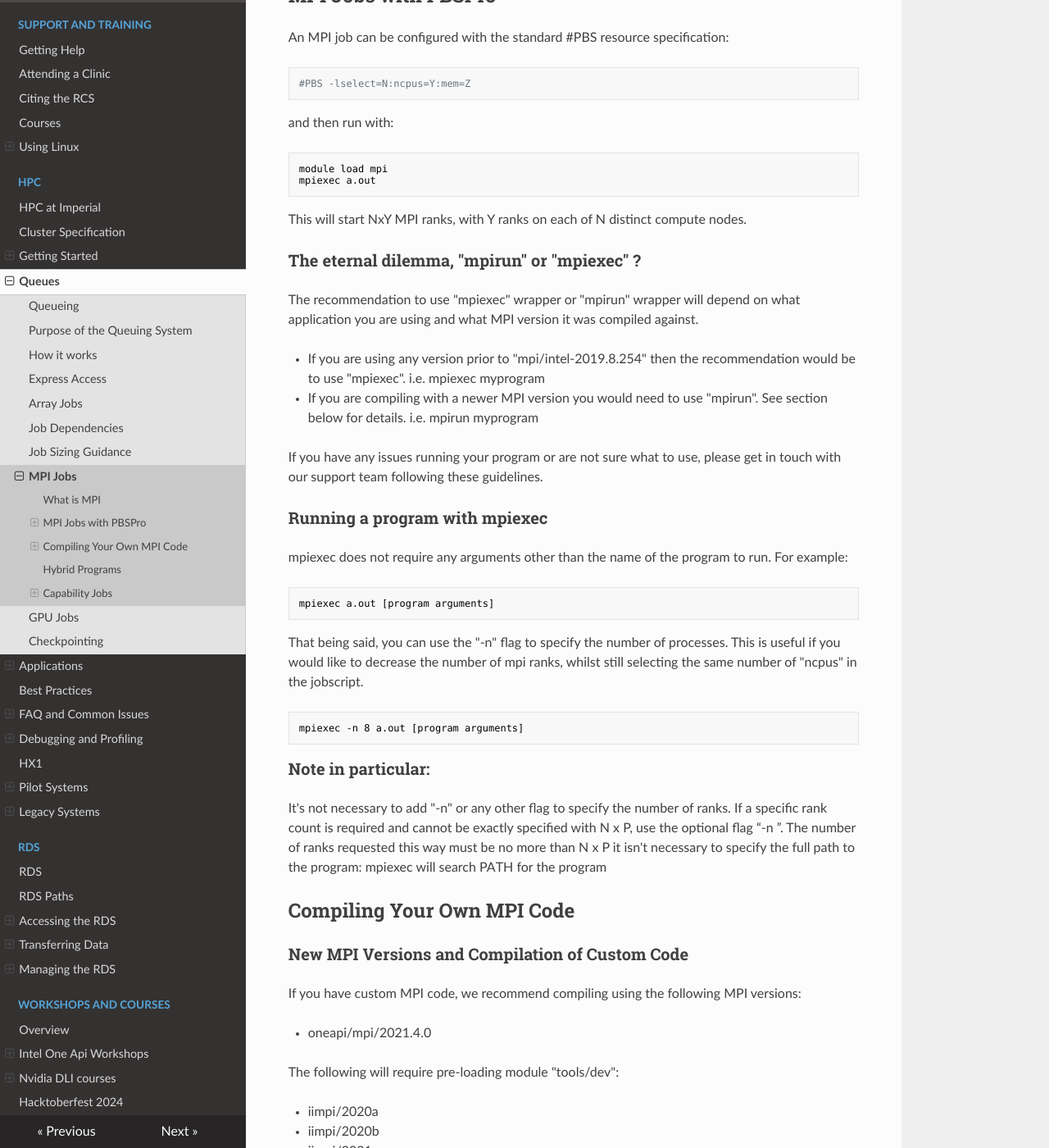
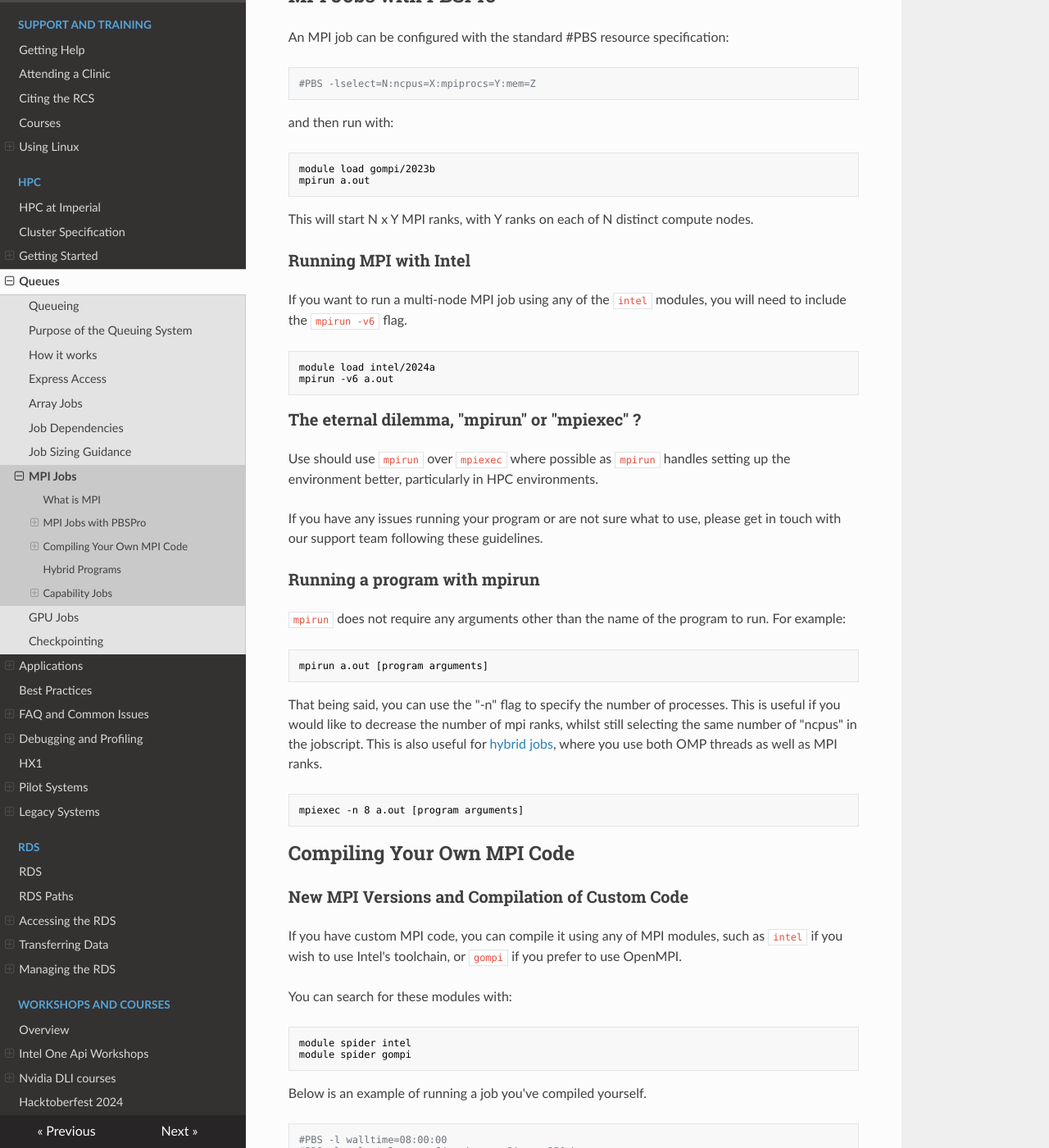
Before and after one commit to ImperialCollegeLondon/icl-rcs-user-guide, an MkDocs documentation site: the page built from docs/hpc/queues/mpi-jobs.md, in a window 1280 px wide and 1400 px high, scrolled down 531 px. Shown: the whole window at 82% size. Built offline with MkDocs 1.6.1, drawn with Linux system fonts in a browser that asks for light colours; nearby versions of some CDN libraries; some of the changed text lies outside the part shown.

Commit message:
rewritten mpi jobs page for phase 2

````diff
--- a/docs/hpc/queues/mpi-jobs.md
+++ b/docs/hpc/queues/mpi-jobs.md
@@ -2,7 +2,7 @@
 
 !!! info
 
-    This page has not yet been rewritten for CX3 Phase 2.
+    This page **has** been rewritten for CX3 Phase 2.
 
 ## What is MPI
 MPI or Message Passing Interface is a standardised message passing protocol for parallel computing. It enables multiple processes or tasks to communicate between each other, often between multiple compute nodes. Most of the applications we (Imperial RCS) see running on more than one compute node, utilise MPI to do so.
@@ -13,81 +13,69 @@ MPI is often combined with other parallel technologies such as OpenMP (or other
 An MPI job can be configured with the standard #PBS resource specification:
 
 ```bash
-#PBS -lselect=N:ncpus=Y:mem=Z
+#PBS -lselect=N:ncpus=X:mpiprocs=Y:mem=Z
 ```
 
 and then run with:
 
 ```bash
-module load mpi
-mpiexec a.out
+module load gompi/2023b
+mpirun a.out
 ```
 
-This will start NxY MPI ranks, with Y ranks on each of N distinct compute nodes.
+This will start N x Y MPI ranks, with Y ranks on each of N distinct compute nodes.
+
+### Running MPI with Intel
+If you want to run a multi-node MPI job using any of the `intel` modules, you will need to include the `mpirun -v6` flag.
+```bash
+module load intel/2024a
+mpirun -v6 a.out
+```
 
 ### The eternal dilemma, "mpirun" or "mpiexec" ?
 
-The recommendation to use "mpiexec" wrapper or "mpirun" wrapper will depend on what application you are using and what MPI version it was compiled against.
-
-* If you are using any version prior to "mpi/intel-2019.8.254" then the recommendation would be to use "mpiexec". i.e. mpiexec myprogram
-
-* If you are compiling with a newer MPI version you would need to use "mpirun". See section below for details.  i.e. mpirun myprogram
-
+Use should use `mpirun` over `mpiexec` where possible as `mpirun` handles setting up the environment better, particularly in HPC environments.
 
 If you have any issues running your program or are not sure what to use, please get in touch with our support team following these guidelines.
 
-### Running a program with mpiexec
+### Running a program with mpirun
 
-mpiexec does not require any arguments other than the name of the program to run. For example:
+`mpirun` does not require any arguments other than the name of the program to run. For example:
 
 ```bash
-mpiexec a.out [program arguments]
+mpirun a.out [program arguments]
 ```
 
-That being said, you can use the "-n" flag to specify the number of processes. This is useful if you would like to decrease the number of mpi ranks, whilst still selecting the same number of "ncpus" in the jobscript.
+That being said, you can use the "-n" flag to specify the number of processes. This is useful if you would like to decrease the number of mpi ranks, whilst still selecting the same number of "ncpus" in the jobscript. This is also useful for [hybrid jobs](#hybrid-programs), where you use both OMP threads as well as MPI ranks.
 
 ```bash
 mpiexec -n 8 a.out [program arguments]
 ```
 
-### Note in particular:
-
-It's not necessary to add "-n" or any other flag to specify the number of ranks. If a specific rank count is required and cannot be exactly specified with N x P, use the optional flag “-n <num>”. The number of ranks requested this way must be no more than N x P
-it isn't necessary to specify the full path to the program: mpiexec will search PATH for the program
-
 ## Compiling Your Own MPI Code
 
 ### New MPI Versions and Compilation of Custom Code
 
-If you have custom MPI code, we recommend compiling using the following MPI versions:
+If you have custom MPI code, you can compile it using any of MPI modules, such as `intel` if you wish to use Intel's toolchain, or `gompi` if you prefer to use OpenMPI.
 
-* oneapi/mpi/2021.4.0
+You can search for these modules with:
+```bash
+module spider intel
+module spider gompi
+```
 
-The following will require pre-loading module "tools/dev":
-
-* iimpi/2020a
-* iimpi/2020b
-* iimpi/2021a
-* iimpi/2021b
-
-If you are compiling with any of the above, please use the wrapper `mpirun` instead of `mpiexec`.
-
-Below is an example of running a job you've compiled yourself on CX3.
+Below is an example of running a job you've compiled yourself.
 
 ```bash
 #PBS -l walltime=08:00:00
-#PBS -l select=1:ncpus=128:mem=250gb
+#PBS -l select=2:ncpus=64:mpiprocs=64:mem=250gb
 
 module load tools/prod
-
-module load iimpi/2021b
-
-export FI_MLX_IFACE=eth0
-
+module load intel/2023b
 
 cd $PBS_O_WORKDIR
 
-mpirun IMB-MPI1
+mpirun -v6 hello_world.exe
 ```
 
 ## Hybrid Programs
@@ -100,94 +88,66 @@ Occasionally you may wish to run a hybrid program: one which combines MPI and Op
 
 This will cause N nodes with Y ncpus to be allocated to the job. On each node there will be P MPI ranks and each will be configured to run W threads. You should ensure that PxW <= Y or the job may be aborted by PBS for exceeding its stated requirements.
 
-When omitted these parameters assume the default values of `mpiprocs==ncpus` and `ompthreads==1`
+When omitted, these parameters assume the default values of `mpiprocs=1` and `ompthreads=1`
 
 ## Capability Jobs
 
 Capability jobs are those that utilise two or more compute nodes, typically utilising a high performance/low latency interconnect such as Infiniband to communicate between the compute nodes.
 
-### CX3 Capability System
+### Capability System
 
-The CX3 capability queue provides users a way of testing multi-node jobs and workflows prior to apply for access to [HX1](../hx1.md). The following details are for the CX3 Legacy system, for the capability queue on CX3 Phase 2, please consult the [CX3 Phase 2 guide](../getting-started/index.md).
+The capability queue provides users a way of testing multi-node jobs and workflows prior to apply for access to HX1. If you are regularly running multi-node jobs and have tested the workflow, we strongly recommend you apply for access to [HX1](../hx1.md).
 
-If you are regularly running multi-node jobs and have tested the workflow, we strongly recommend you apply for access to [HX1](../hx1.md).
-
-#### Node Specification
-
-The following table lists the specification of each node.
-
-* **CPU**: AMD 7742
-* **Cores per node**: 128
-* **Available RAM per node**: 920GB
-* **Interconnect**: 100GbE (ethernet)
-
-#### Queue Specification
-
-* **Nodes in Queue**: 28
-* **Maximum nodes per job**: 8
-* **Maximum cores per job**: 1024
-
-We've set these limits because our own testing has shown that above 8 nodes, jobs can struggle with the internode communication due to the use of ethernet rather than InfiniBand. If your workflow is working but you need to use more cores per job, please consider applying for access to [HX1](../hx1.md).
 
 #### Template Job Scripts
-Please make sure you read the [CX3 Best Practice section](#best-practice-with-the-cx3-capability-queue) before submitting any jobs.
+Please make sure you read the [Best Practice section](#best-practice-with-the-capability-queue) before submitting any jobs.
 
 Below are some job templates that you can use for submitting jobs in this CX3 capability queue.
 
-##### CX3 Capability 2 nodes 128 tasks per node
+##### Capability 2 nodes, 128 tasks per node
 
 ```bash
 #PBS -l walltime=08:00:00
-#PBS -l select=2:ncpus=128:mem=250gb
+#PBS -l select=2:ncpus=128:mem=250gb:mpiprocs=128
 
 module load tools/prod
-
-module load iimpi/2021b
-
-export FI_MLX_IFACE=eth0
+module load intel/2023b
 
 cd $PBS_O_WORKDIR
 
-mpirun IMB-MPI1
+mpirun -v6 IMB-MPI1
 ```
 
-##### CX3 Capability 2 node 64 tasks per node 2 OpenMP threads per task (hybrid)
+##### Capability 2 nodes, 64 tasks per node, 2 OpenMP threads per task (hybrid)
 
 ```bash
 #PBS -l walltime=08:00:00
 #PBS -l select=2:ncpus=128:mem=250gb:mpiprocs=64:ompthreads=2
 
 module load tools/prod
-
-module load iimpi/2021b
-
-export FI_MLX_IFACE=eth0
+module load intel/2023b
 
 cd $PBS_O_WORKDIR
 
-mpirun IMB-MPI1
+mpirun -v6 IMB-MPI1
 ```
 
-##### CX3 Capability 2 nodes 32 tasks per node 4 OpenMP threads per task (hybrid)
+##### Capability 2 nodes, 32 tasks per node, 4 OpenMP threads per task (hybrid)
 
 ```bash
 #PBS -l walltime=08:00:00
 #PBS -l select=2:ncpus=128:mem=250gb:mpiprocs=32:ompthreads=4
 
 module load tools/prod
-
-module load iimpi/2021b
-
-export FI_MLX_IFACE=eth0
+module load intel/2023b
 
 cd $PBS_O_WORKDIR
 
-mpirun IMB-MPI1
+mpirun -v6 IMB-MPI1
 ```
 
-#### Best Practice with the CX3 Capability Queue
+#### Best Practice with the Capability Queue
 
 * Make sure that you pack your jobs in as few nodes as possible. For example if you previously requested 6 nodes with 56 tasks each (for a total of 336 tasks), consider either requesting 2 nodes with 128 tasks each (for a total of 256 MPI tasks or 3 nodes with 128 tasks each (for a total of 384 tasks).
-* While these nodes will run software built using the Intel MPI and Compiler, we strongly recommend rebuilding your software using GCC and OpenMPI as we observe greater performance with these. Please raise a ticket with us if you think it may be possible to rebuild your software and need assistance.
-* The large number of CPUs in each compute node means that there can be performance issues if your application is memory intensive. If your application supports running in hybrid MPI/OpenMP mode, we therefore recommend that you test your application to see if it performs better with 64 or 32 tasks per node, 2 or 4 OpenMP threads per task, accordingly.
+* If your application supports running in hybrid MPI/OpenMP mode, we recommend that you test your application to see if it performs better with 64 or 32 tasks per node, 2 or 4 OpenMP threads per task, accordingly.
 * All MPI applications have a point whereby the job takes longer to run if you request more tasks. It is therefore important that you run job scaling tests to check the performance of your application on these compute nodes before running a programme of work.
````
Also changed, not shown: docs/hpc/legacy-systems/cx3-legacy.md (+44 -0 lines).
